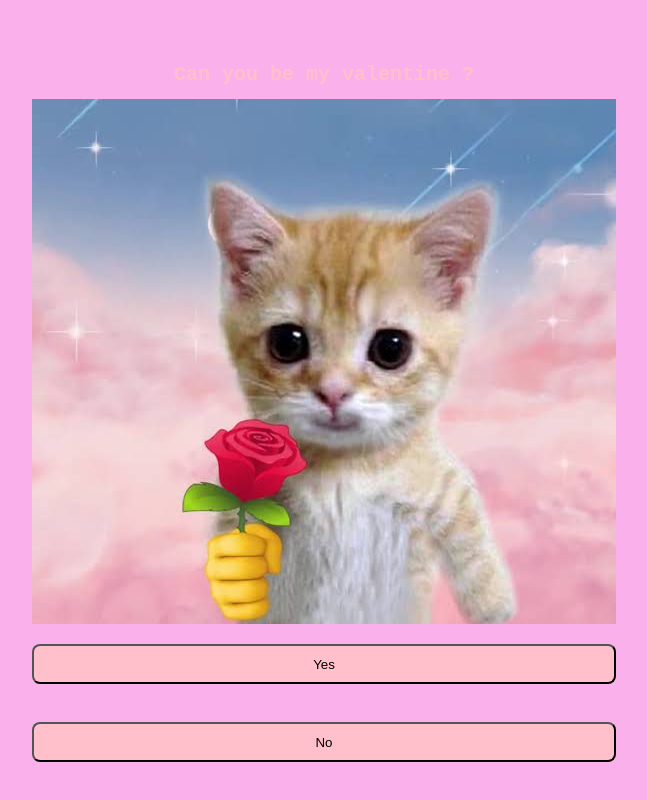
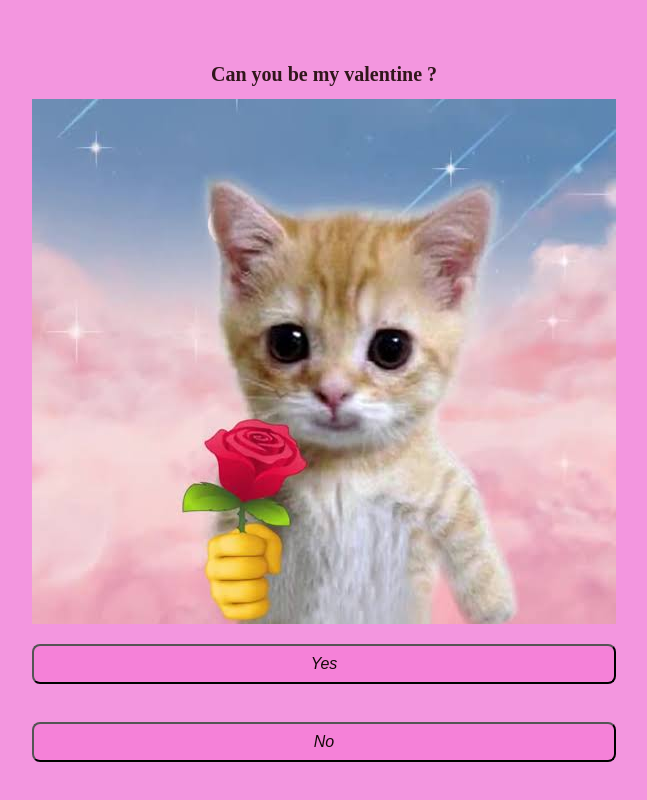
Before and after one commit to SereyodamChek/bslosa, a plain HTML site: page index.html in a window 1280 px wide. Shown: the whole page, without its empty margins (316-963 px from the left). Drawn offline with Linux system fonts and the light colour scheme.

Commit message:
Update index.css

```diff
--- a/css/index.css
+++ b/css/index.css
@@ -14,7 +14,7 @@ body {
   margin: 0; /* Remove default margin */
 }
 .container {
-  background-color: rgb(250, 176, 234);
+  background-color: rgb(243, 150, 223);
   margin-left: auto;
   margin-right: auto;
   padding-left: 24px;
@@ -23,11 +23,12 @@ body {
   padding-bottom: 16px;
 }
 .text {
-  color: pink;
+  color: rgb(48, 22, 27);
   justify-content: center;
   align-items: center;
   display: flex;
-  font-size: 1.25rem; /* Equivalent to 20px if the root font size is 16px */
+  font-size: 1.25rem;
+  font-family: 'Times New Roman', Times, serif; /* Equivalent to 20px if the root font size is 16px */
 }
 .s-text {
   color: pink;
@@ -82,12 +83,20 @@ body {
 }
 
 .btn {
-  background-color: pink;
+  background-color: rgb(245, 129, 216);
   width: 100%; /* Make button fill the width of its container */
   border-radius: 0.5rem;
   height: 2.5rem;
-  margin-bottom: 1.25rem; /* Equivalent to my-5 in Tailwind */
+  margin-bottom: 1.25rem;
+  cursor: pointer;
+  font-size: 1rem;
+  font-style: italic; /* Equivalent to 16px if the root font size is 16px */
+  color: rgb(19, 8, 8);
+  transition: background-color 0.2s ease;
 }
+   /* Equivalent to my-5 in Tailwind */
+
+
 
 dialog[open] {
   -webkit-animation: show 1s ease normal;
```
